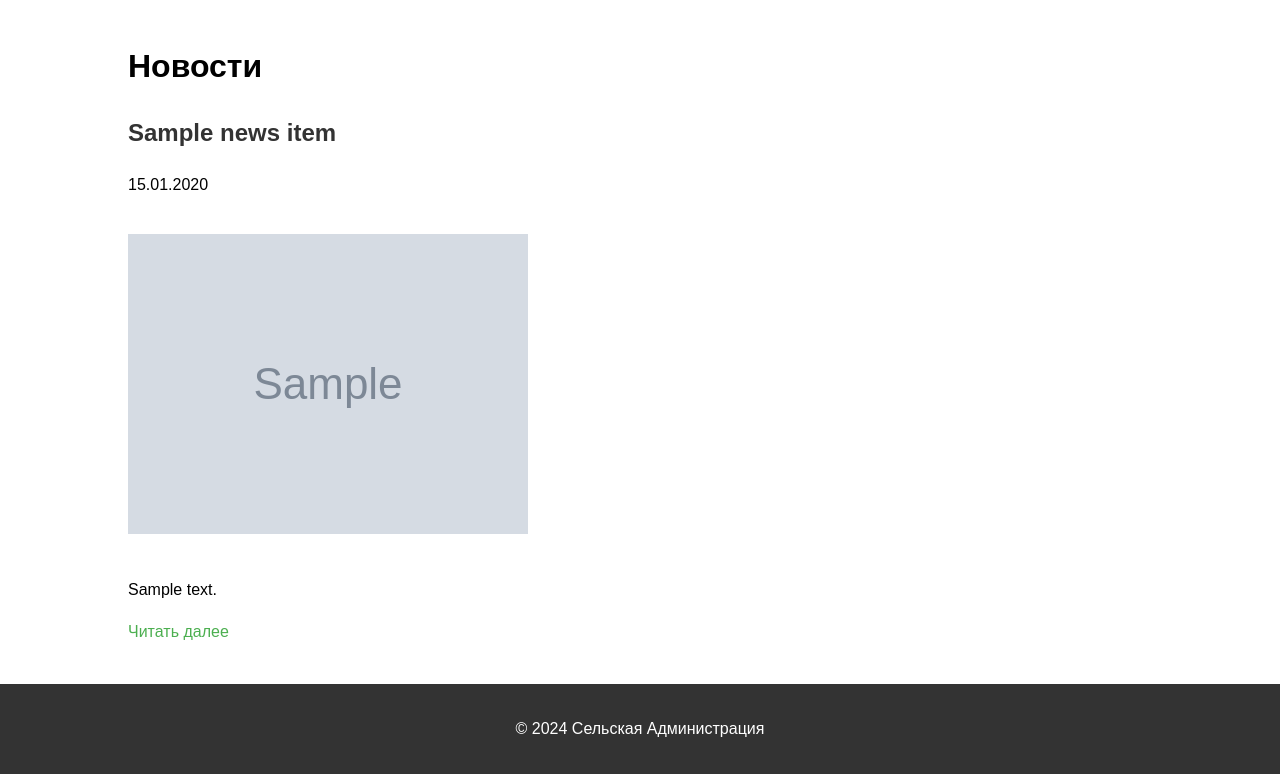
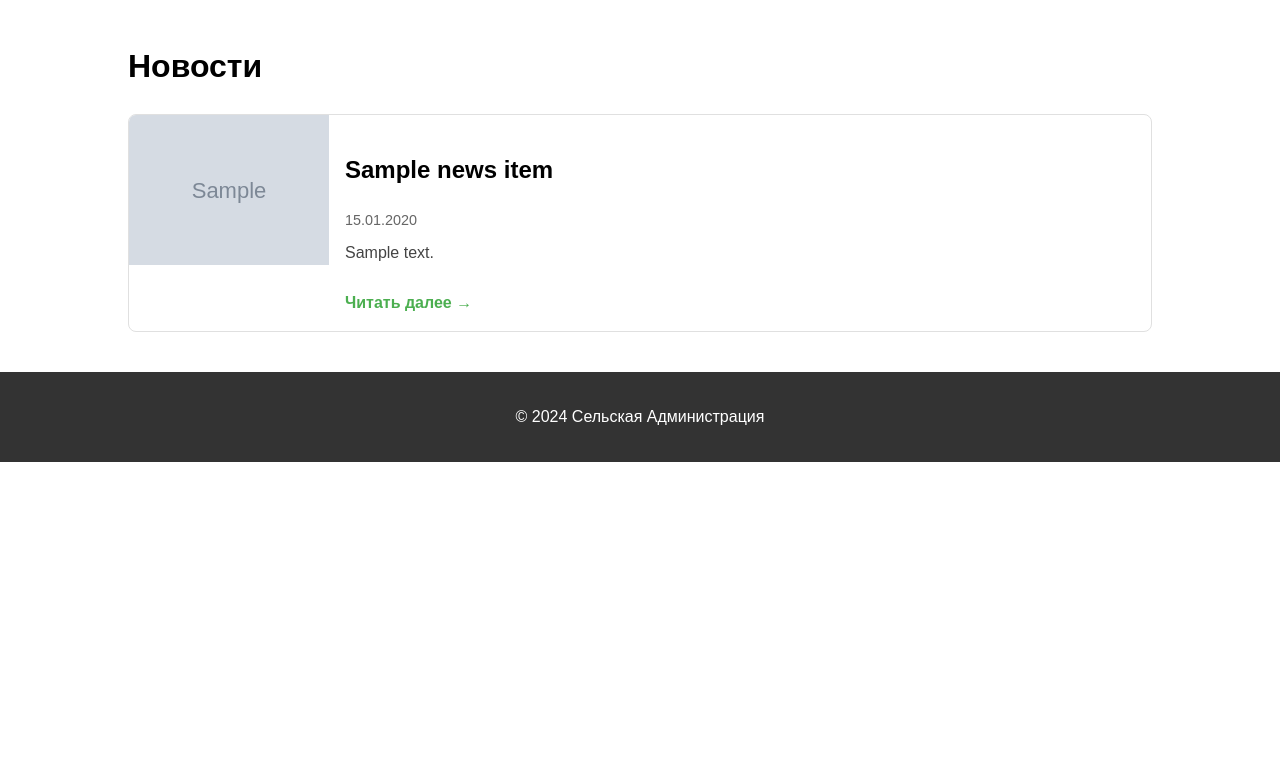
Before and after one commit to ayazmur/karmaskali, a Django app: template admin_site/main/templates/news_list.html in a window 1280 px wide. Shown: the part 168-942 px from the top of the page. After the commit the page ends 630 px from the top, so only its background shows below. Run offline with Django 3.2, Linux system fonts and the light colour scheme; the template is opened without the code that fills it: most values are stand-ins (such as "Sample title", 1, 10 or a date in 2020); grey boxes marked "Sample" are stand-in pictures.

Commit message:
наработки новости

```diff
--- a/admin_site/main/templates/base.html
+++ b/admin_site/main/templates/base.html
@@ -64,6 +64,72 @@
         .news-item h2 a:hover, .news-item h3 a:hover {
             color: #4CAF50;
         }
+        .news-list {
+            display: grid;
+            gap: 2rem;
+        }
+
+        .news-preview {
+            border: 1px solid #e0e0e0;
+            border-radius: 8px;
+            overflow: hidden;
+            transition: transform 0.3s ease, box-shadow 0.3s ease;
+        }
+
+        .news-preview:hover {
+            transform: translateY(-5px);
+            box-shadow: 0 5px 15px rgba(0,0,0,0.1);
+        }
+
+        .news-link {
+            display: flex;
+            color: inherit;
+            text-decoration: none;
+        }
+
+        .news-image-wrapper {
+            width: 200px;
+            min-width: 200px;
+            height: 150px;
+            overflow: hidden;
+        }
+
+        .news-thumbnail {
+            width: 100%;
+            height: 100%;
+            object-fit: cover;
+            transition: transform 0.3s ease;
+        }
+
+        .news-preview:hover .news-thumbnail {
+            transform: scale(1.05);
+        }
+
+        .news-info {
+            padding: 1rem;
+            flex-grow: 1;
+        }
+
+        .news-date {
+            color: #666;
+            font-size: 0.9rem;
+            margin: 0.5rem 0;
+        }
+
+        .news-excerpt {
+            color: #444;
+            margin-top: 0.5rem;
+        }
+        .read-more {
+            color: #4CAF50;
+            font-weight: bold;
+            display: inline-block;
+            margin-top: 0.5rem;
+        }
+
+        .news-preview:hover .read-more {
+            text-decoration: underline;
+        }
     </style>
 </head>
 <body>
--- a/admin_site/main/templates/news_list.html
+++ b/admin_site/main/templates/news_list.html
@@ -2,20 +2,27 @@
 
 {% block content %}
     <h1>Новости</h1>
-
-    {% for item in news %}
-    <div class="news-item">
-        <h2><a href="{% url 'news_detail' item.id %}">{{ item.title }}</a></h2>
-        <p>{{ item.date|date:"d.m.Y" }}</p>
-
-        {% if item.image %}
-        <a href="{% url 'news_detail' item.id %}">
-            <img src="{{ item.image.url }}" alt="{{ item.title }}" class="news-image">
-        </a>
-        {% endif %}
-
-        <p>{{ item.content|truncatewords:30 }}</p>
-        <a href="{% url 'news_detail' item.id %}">Читать далее</a>
+    <div class="news-list">
+        {% for item in news %}
+            <div class="news-preview">
+                <a href="{% url 'news_detail' item.id %}" class="news-link">
+                    {% if item.image %}
+                        <div class="news-image-wrapper">
+                            <img src="{{ item.image.url }}" alt="{{ item.title }}" class="news-thumbnail">
+                        </div>
+                    {% else %}
+                        <div class="news-image-wrapper">
+                            <img src="/static/images/news-placeholder.jpg" alt="Новость без изображения" class="news-thumbnail">
+                        </div>
+                    {% endif %}
+                    <div class="news-info">
+                        <h2>{{ item.title }}</h2>
+                        <p class="news-date">{{ item.date|date:"d.m.Y" }}</p>
+                        <p class="news-excerpt">{{ item.content|truncatewords:30 }}</p>
+                        <span class="read-more">Читать далее →</span>
+                    </div>
+                </a>
+            </div>
+        {% endfor %}
     </div>
-    {% endfor %}
 {% endblock %}
```
Also changed, not shown: admin_site/main/templates/news.html (+22 -8 lines).
